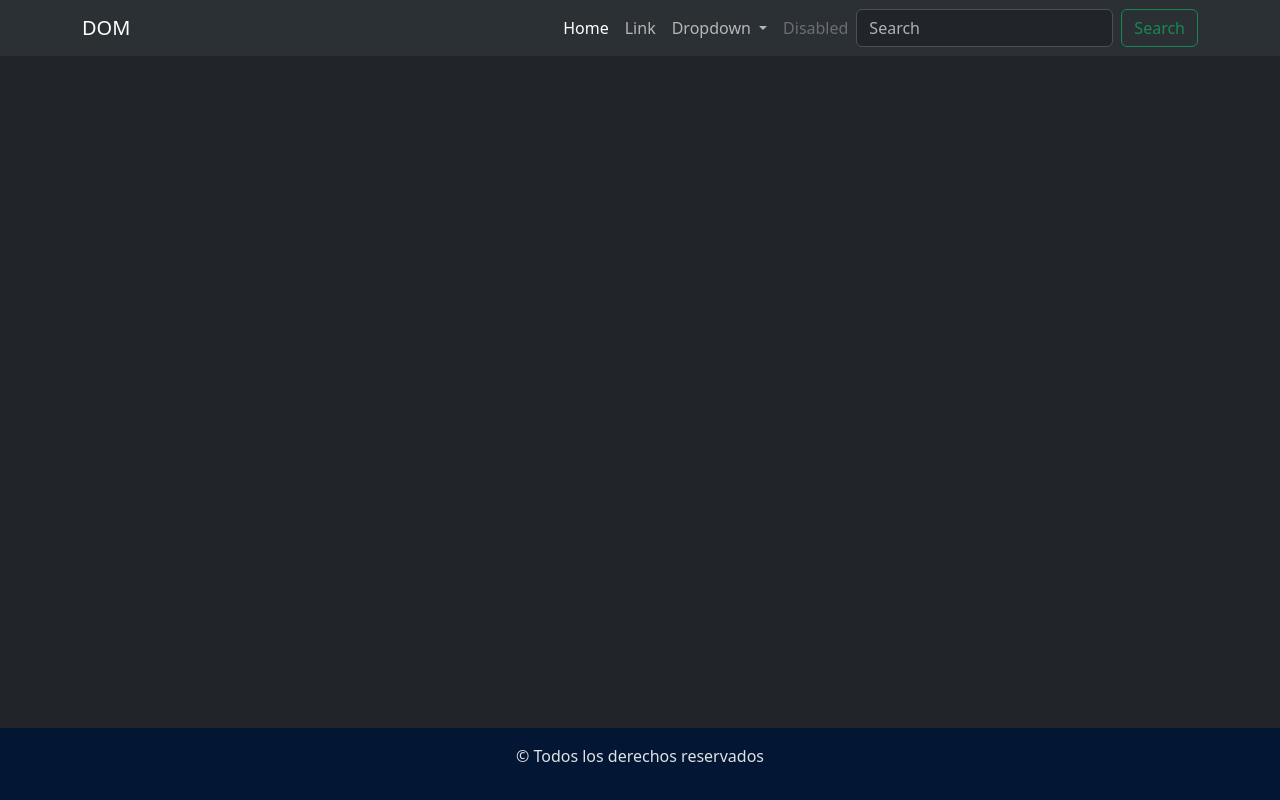
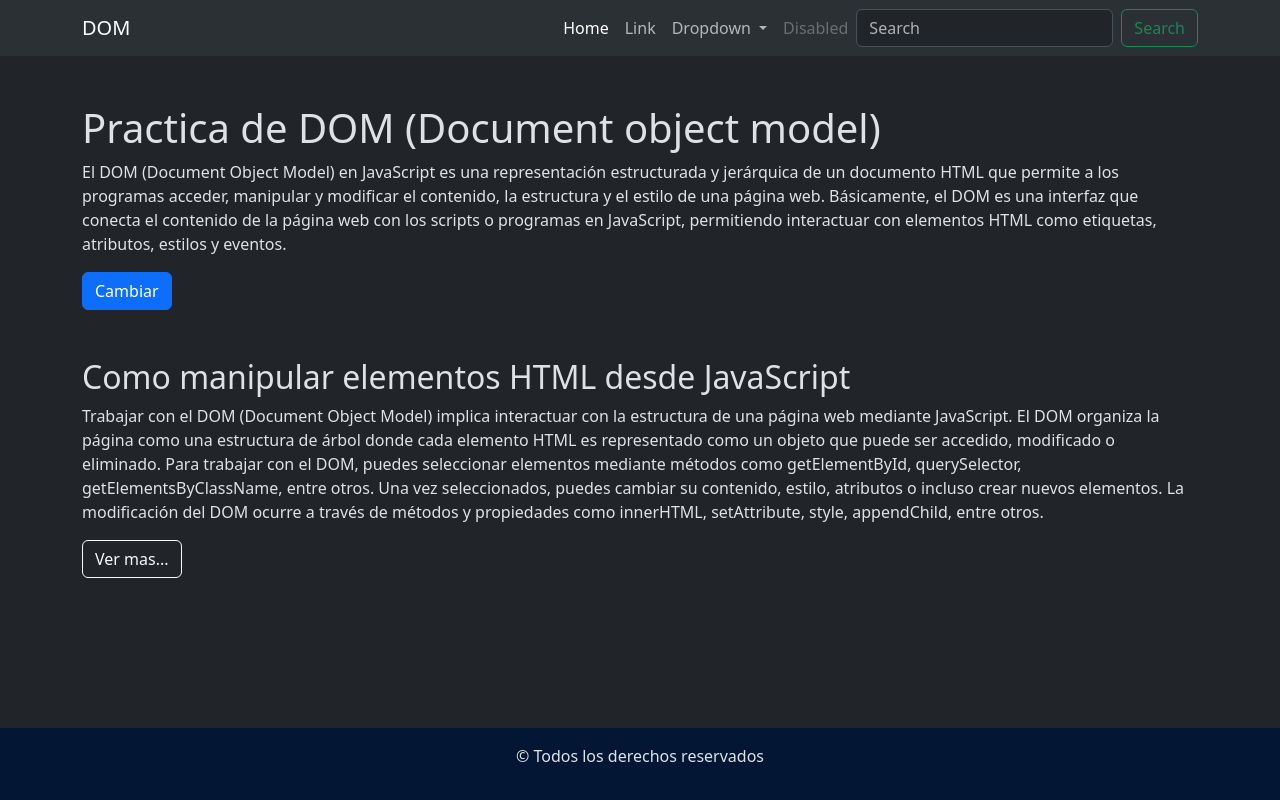
Before and after one commit to rollingcodeschool/practicaDOM-c89i, a plain HTML site: page index.html in a window 1280 px wide. Drawn offline with nearby package versions, Linux system fonts and the light colour scheme.

Commit message:
agregamos dos secciones con informacion del DOM

```diff
--- a/index.html
+++ b/index.html
@@ -47,7 +47,19 @@
             </div>
           </nav>
     </header>
-    <main></main>
+    <main class="my-5 container">
+      <section>
+        <h1>Practica de DOM (Document object model)</h1>
+        <p>El DOM (Document Object Model) en JavaScript es una representación estructurada y jerárquica de un documento HTML que permite a los programas acceder, manipular y modificar el contenido, la estructura y el estilo de una página web. Básicamente, el DOM es una interfaz que conecta el contenido de la página web con los scripts o programas en JavaScript, permitiendo interactuar con elementos HTML como etiquetas, atributos, estilos y eventos.
+        </p>
+        <button class="btn btn-primary">Cambiar</button>
+      </section>
+      <section class="my-5">
+        <h2>Como manipular elementos HTML desde JavaScript</h2>
+        <p>Trabajar con el DOM (Document Object Model) implica interactuar con la estructura de una página web mediante JavaScript. El DOM organiza la página como una estructura de árbol donde cada elemento HTML es representado como un objeto que puede ser accedido, modificado o eliminado. Para trabajar con el DOM, puedes seleccionar elementos mediante métodos como getElementById, querySelector, getElementsByClassName, entre otros. Una vez seleccionados, puedes cambiar su contenido, estilo, atributos o incluso crear nuevos elementos. La modificación del DOM ocurre a través de métodos y propiedades como innerHTML, setAttribute, style, appendChild, entre otros.</p>
+        <button class="btn btn-outline-light">Ver mas...</button>
+      </section>
+    </main>
     <footer class="text-center bg-primary-subtle py-3 ">
         <p>&copy; Todos los derechos reservados</p>
     </footer>
```
